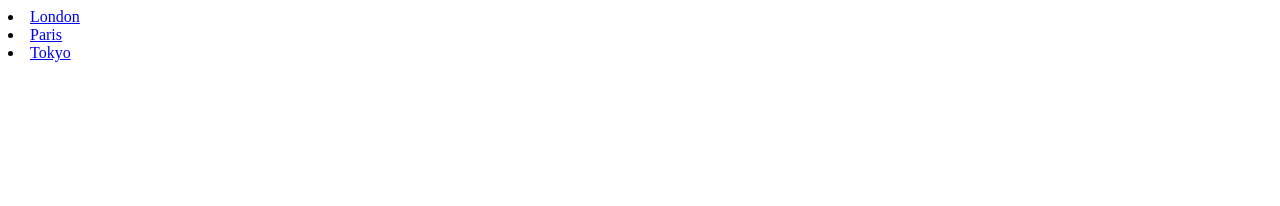
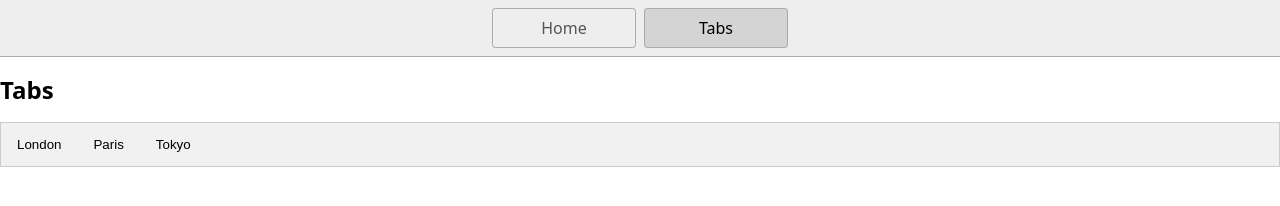
Before and after one commit to LaurieWatelet/ExoJS, a plain HTML site: page ExoJS/7.html in a window 1280 px wide. Drawn offline with Linux system fonts and the light colour scheme.

Commit message:
2 files modified, 2 added

```diff
--- a/ExoJS/7.html
+++ b/ExoJS/7.html
@@ -1,22 +1,120 @@
 <!DOCTYPE html>
-<html lang="en">
+<html lang="fr">
   <head>
-  <meta charset="UTF-8">
-  <meta http-equiv="X-UA-Compatible" content="IE=edge">
-  <meta name="viewport" content="width=device-width, initial-scale=1.0">
-  <title>Ex n°7 - Menu tabs</title>
+    <meta charset="utf-8" />
+    <title>Tabs</title>
+    <!-- reset -->
+    <link
+      rel="stylesheet"
+      type="text/css"
+      href="css/reset.css"
+      media="screen"
+    />
+    <!-- google font -->
+
+    <!-- style css -->
+    <link rel="stylesheet" type="text/css" href="styles.css" media="screen" />
+
+    <meta
+      name="viewport"
+      content="width=device-width, initial-scale=1.0, shrink-to-fit=no"
+    />
+
+    <!-- puis le print -->
+    <link rel="stylesheet" href="css/print.css" media="print" />
+
+    <style>
+      /* Style the tab */
+      .tab {
+        overflow: hidden;
+        border: 1px solid #ccc;
+        background-color: #f1f1f1;
+      }
+
+      /* Style the buttons that are used to open the tab content */
+      .tab button {
+        background-color: inherit;
+        float: left;
+        border: none;
+        outline: none;
+        cursor: pointer;
+        padding: 14px 16px;
+        transition: 0.3s;
+      }
+
+      /* Change background color of buttons on hover */
+      .tab button:hover {
+        background-color: #ddd;
+      }
+
+      /* Create an active/current tablink class */
+      .tab button.active {
+        background-color: #ccc;
+      }
+
+      /* Style the tab content */
+      .tabcontent {
+        display: none;
+        padding: 6px 12px;
+        border: 1px solid #ccc;
+        border-top: none;
+      }
+    </style>
   </head>
+
   <body>
-<nav class="onglets">
-    <li><a href="#">London</a></li>
-    <li><a href="#">Paris</a></li>
-    <li><a href="#">Tokyo</a></li>
-  </ul>
+    <nav>
+      <a href="/">Home</a>
+      <a href="/tabs.html" aria-current="page">Tabs</a>
     </nav>
+    <h1>Tabs</h1>
 
+    <!-- Tab links -->
+    <div class="tab">
+      <button class="tablinks" onclick="openCity(event, 'London')">
+        London
+      </button>
+      <button class="tablinks" onclick="openCity(event, 'Paris')">Paris</button>
+      <button class="tablinks" onclick="openCity(event, 'Tokyo')">Tokyo</button>
+    </div>
+
+    <!-- Tab content -->
+    <div id="London" class="tabcontent">
+      <h3>London</h3>
+      <p>London is the capital city of England.</p>
+    </div>
+
+    <div id="Paris" class="tabcontent">
+      <h3>Paris</h3>
+      <p>Paris is the capital of France.</p>
+    </div>
+
+    <div id="Tokyo" class="tabcontent">
+      <h3>Tokyo</h3>
+      <p>Tokyo is the capital of Japan.</p>
+    </div>
+  </body>
 
   <script>
+    function openCity(evt, cityName) {
+      // Déclarer les variables
+      let i, tabcontent, tablinks;
 
+      // Cacher les éléments "tabcontent"
+      tabcontent = document.getElementsByClassName('tabcontent');
+      for (i = 0; i < tabcontent.length; i++) {
+        tabcontent[i].style.display = 'none';
+      }
+
+      // class="tablinks" et retirer la classe "active"
+      tablinks = document.getElementsByClassName('tablinks');
+      for (i = 0; i < tablinks.length; i++) {
+        tablinks[i].className = tablinks[i].className.replace(' active', '');
+      }
+
+      // afficher les tab avec la classe "active" sur le bouton qui affiche la tab
+      document.getElementById(cityName).style.display = 'block';
+      evt.currentTarget.className += ' active';
+    }
   </script>
-</body>
 </html>
```
Also changed, not shown: ExoJS/8.html (added, +22 -0 lines), ExoJS/9.html (added, +15 -0 lines), index.html (+4 -2 lines). Lines whose indentation alone changed are shown as unchanged.
